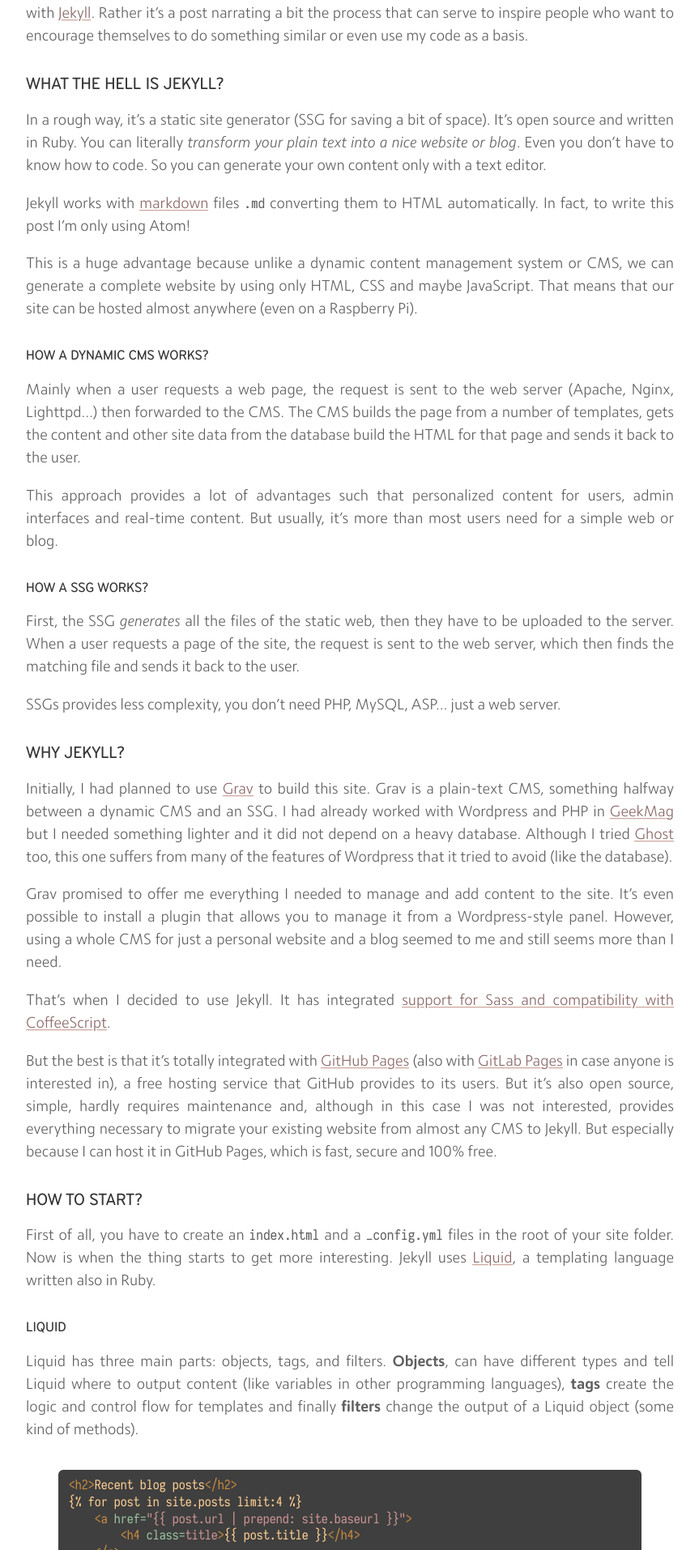
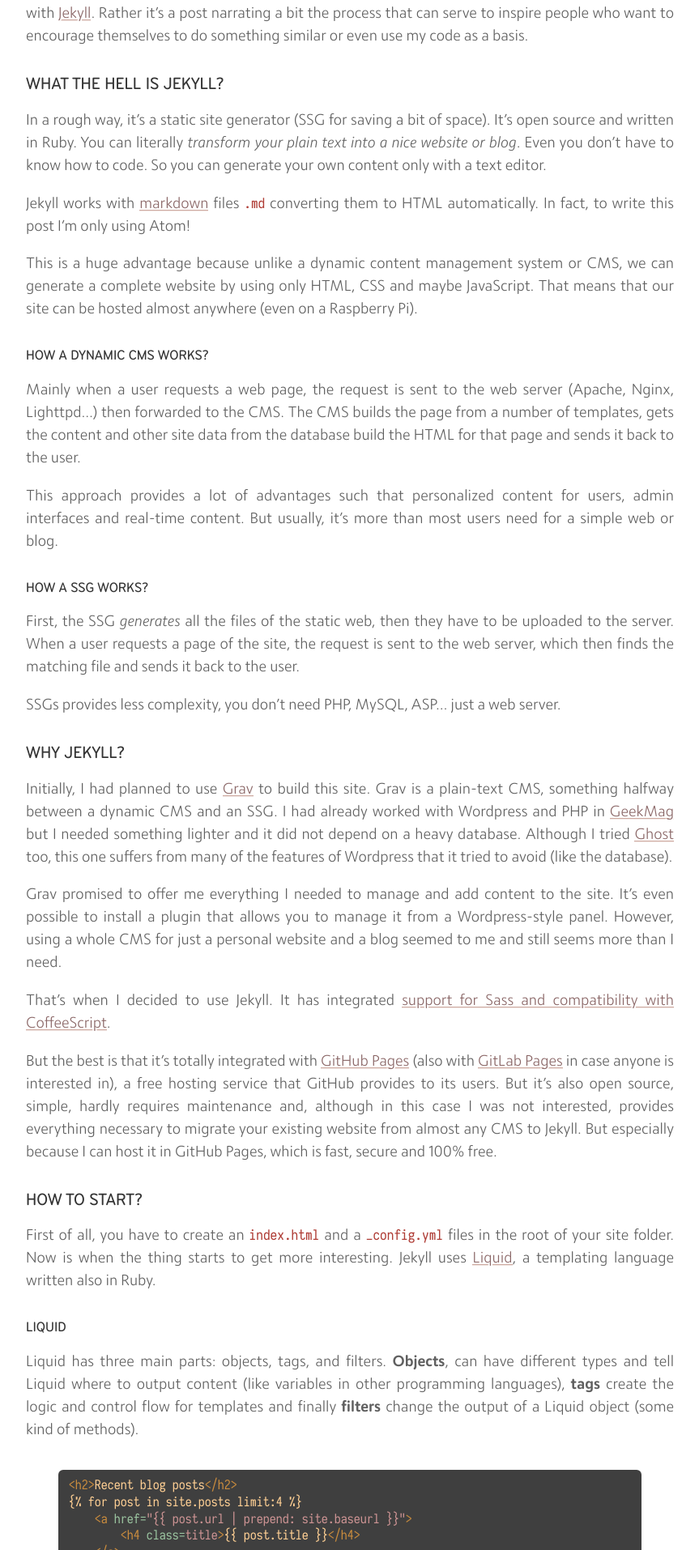
Before and after one commit to MrAnnix/MrAnnix.github.io, a Jekyll site: the page built from _posts/2019-04-02-hello-world-how-build-site-jekyll.md, in a window 1280 px wide. Shown: the part 698-2612 px from the top of the page at 81% size, without its empty margins (208-1071 px from the left). Built offline with Jekyll 4.4.1, drawn with Linux system fonts in a browser that asks for light colours.

Commit message:
Added styles for code blocks

```diff
--- a/_sass/_common.scss
+++ b/_sass/_common.scss
@@ -604,6 +604,11 @@
     font-size: 13pt
 }
 
+.post .text p>code {
+    color: #AF3D36;
+}
+
+
 @media screen and (max-width: 820px) {
     .post .text p,.post .text li {
         font-size:13pt
--- a/_sass/_syntax-highlighting.scss
+++ b/_sass/_syntax-highlighting.scss
@@ -4,7 +4,7 @@
  * ------------------------------------------------------------------- */
 
 .highlight {
-    overflow: auto;
+overflow: auto;
 }
 
 .highlight pre {
```
